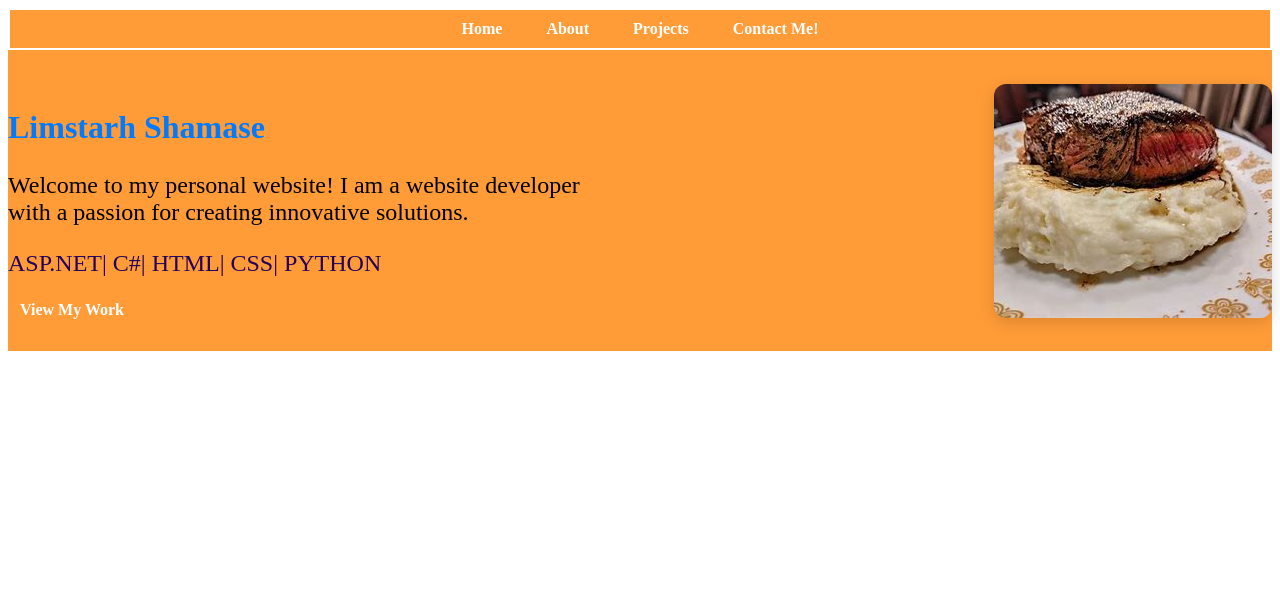
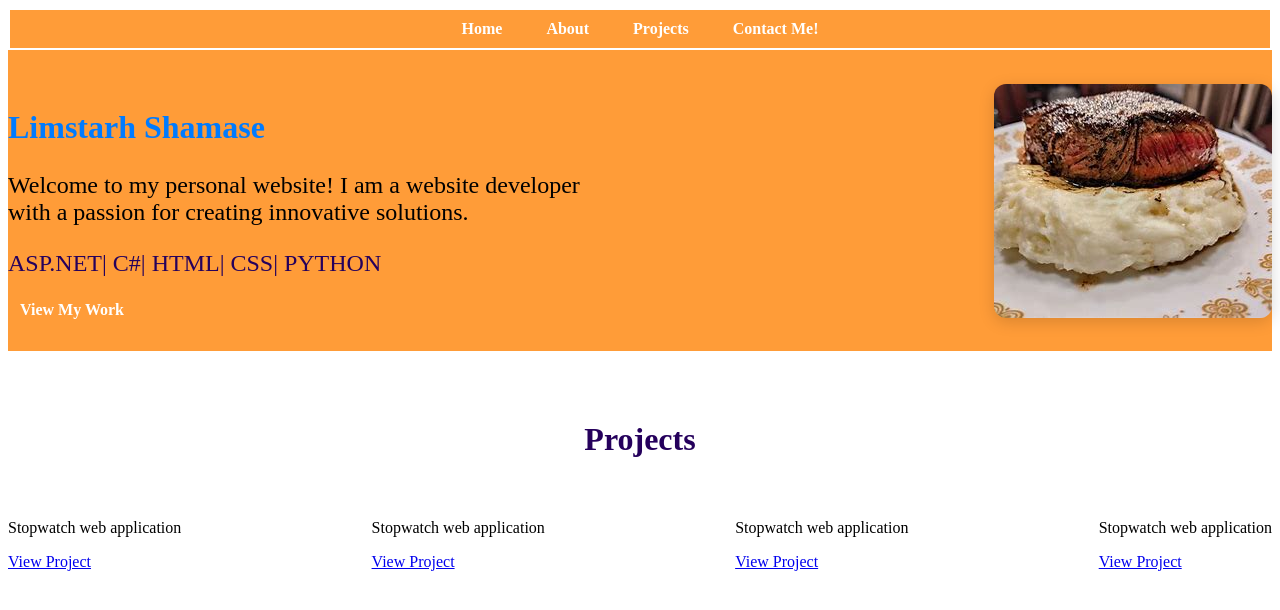
Before and after one commit to LimstarhShamase/My-Portfolio, a plain HTML site: page index.html in a window 1280 px wide. Drawn offline with Linux system fonts and the light colour scheme.

Commit message:
update my portfolio

```diff
--- a/index.html
+++ b/index.html
@@ -29,5 +29,37 @@
             </div>
         </div>
     </section>
+
+    <section id="projects">
+        <h1 id="projects-header">Projects</h1>
+        <div class="project-cards">
+
+            <div class="cards">
+                <img src="">
+                <p>Stopwatch web application</p>
+                <a href="#">View Project</a>
+            </div>
+
+            <div class="cards">
+                <img src="">
+                <p>Stopwatch web application</p>
+                <a href="#">View Project</a>
+            </div>
+
+            <div class="cards">
+                <img src="">
+                <p>Stopwatch web application</p>
+                <a href="#">View Project</a>
+            </div>
+
+            <div class="cards">
+                <img src="">
+                <p>Stopwatch web application</p>
+                <a href="#">View Project</a>
+            </div>
+
+        </div>
+
+    </section>
 </body>
 </html>
--- a/styling.css
+++ b/styling.css
@@ -106,3 +106,23 @@ nav{
         justify-content: center;
     }
 }
+
+
+
+
+/* Projects Section */
+#projects-header{
+    display: flex;
+    justify-content: center;
+    color: #25005C;
+    font-weight: bolder;
+    font-size: 2rem;
+    margin-top: 70px;
+}
+
+.project-cards{
+    display: flex;
+    justify-content: space-between;
+    flex-wrap: wrap;
+
+}
```
